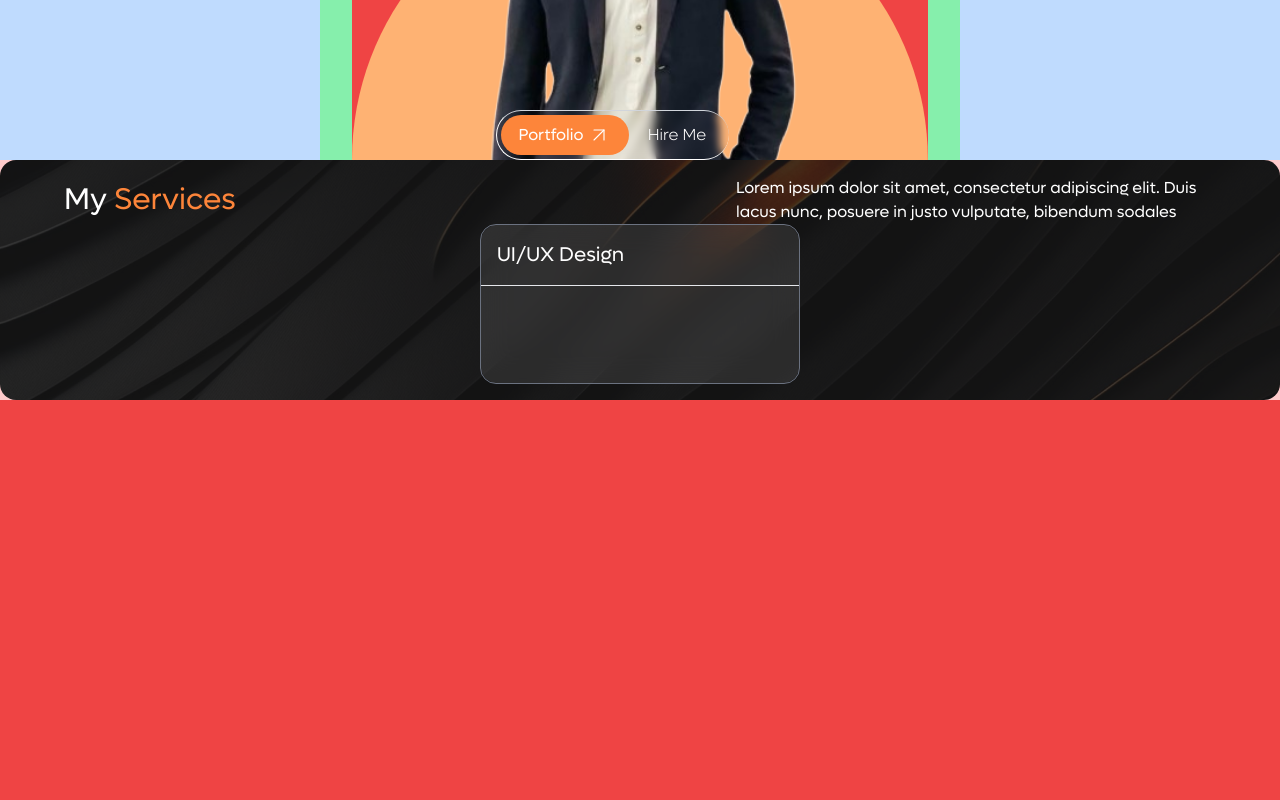
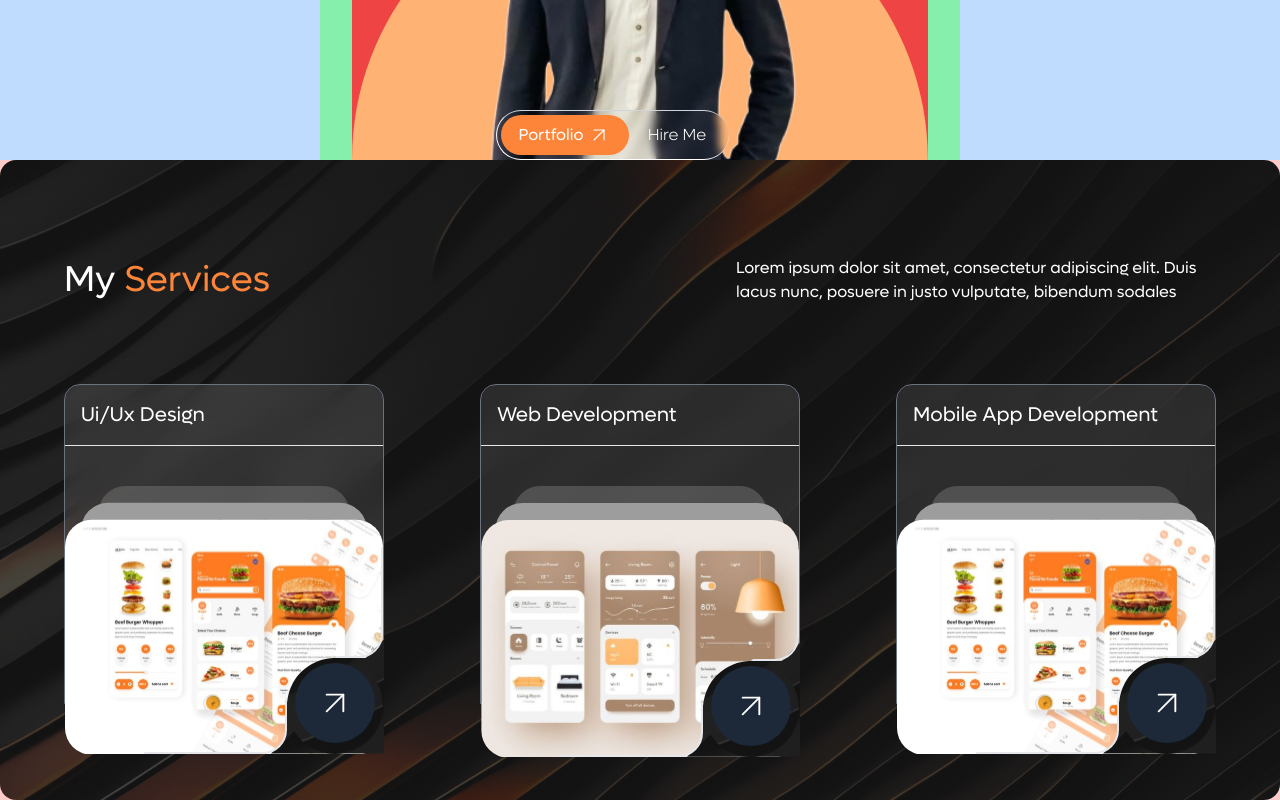
Before and after one commit to abdulrafey01/my-portfolio, a Next.js app: page / in a window 1280 px wide. Shown: the part 536-1336 px from the top of the page. Before the commit the page ends 936 px from the top, so only its background shows below. Built offline with nearby package versions, Linux system fonts and the light colour scheme.

Commit message:
Service card animation and deisgn done

```diff
--- a/src/app/components/Service.tsx
+++ b/src/app/components/Service.tsx
@@ -1,15 +1,97 @@
-import React from "react";
+"use client";
+import Image from "next/image";
+import React, { useEffect } from "react";
+import LinkArrow from "./Svgs/LinkArrow";
+import ServiceBg from "../assets/ServiceBackground.png";
+import { motion } from "motion/react";
 
-type Props = {};
+type Props = {
+  title: string;
+  img: string;
+};
 
-const Service = (props: Props) => {
+const Service = ({ title, img }: Props) => {
+  const [isHovered, setIsHovered] = React.useState(false);
+  const [containerOverflowHidden, setContainerOverflowHidden] =
+    React.useState(false);
+
+  useEffect(() => {
+    if (isHovered) {
+      setContainerOverflowHidden(true);
+    }
+    if (!isHovered) {
+      setTimeout(() => {
+        setContainerOverflowHidden(false);
+      }, 100);
+    }
+  }, [isHovered]);
+
   return (
-    <div className="bg-transparent border-gray-500 border backdrop-blur-lg rounded-2xl h-40 w-80">
+    <motion.div
+      onHoverStart={() => setIsHovered(true)}
+      onHoverEnd={() => setIsHovered(false)}
+      whileHover={{ backgroundColor: "#FD853A" }}
+      className="relative border-gray-500 border backdrop-blur-lg rounded-t-2xl w-80 h-80"
+    >
       <div className="absolute -z-10 bg-white opacity-10 w-full h-full rounded-2xl"></div>
-      <p className="text-xl  py-4 px-4">UI/UX Design </p>
+      <p className="text-xl  py-4 px-4">{title} </p>
       {/* underline */}
       <hr />
-    </div>
+      <motion.div
+        // on scale image on hover border shows due to overflow hidden therefore conditionally controlling overflow
+        animate={{
+          overflow: containerOverflowHidden ? "hidden" : "visible",
+        }}
+        className="relative w-full border-transparent  rounded-b-2xl"
+      >
+        <motion.div animate={{ scale: isHovered ? 1.1 : 1 }}>
+          <Image className="mt-10" src={img} alt="" />
+        </motion.div>
+        <div
+          style={{
+            borderBottomLeftRadius: "0px",
+          }}
+          className="w-12 z-10 h-28  bg-transparent border-2 border-t-transparent border-l-transparent   rounded-b-3xl  absolute right-0  bottom-24"
+        ></div>
+        <div
+          style={{
+            borderBottomLeftRadius: "0px",
+          }}
+          className="w-36 z-10  h-14  bg-transparent  border-2 border-t-transparent border-l-transparent  rounded-b-3xl   absolute right-24  bottom-0"
+        ></div>
+        <div
+          style={{
+            backgroundImage: `url(${ServiceBg.src})`,
+            clipPath: "polygon(100% 0, 0% 100%, 100% 100%)",
+          }}
+          className="absolute bottom-[0px] -right-[1px] w-[113px] h-[114px]"
+        ></div>
+        <div
+          style={{
+            backgroundImage: `url(${ServiceBg.src})`,
+            clipPath: "polygon(0 56%, 58% 0, 100% 0, 0 100%)",
+          }}
+          className=" absolute bottom-[13px] right-[15px] w-[83px] h-[83px]"
+        ></div>
+        <div
+          style={{
+            backgroundImage: `url(${ServiceBg.src})`,
+          }}
+          className=" w-24 h-24 absolute rounded-full bottom-0 right-0 flex justify-center items-center"
+        >
+          <motion.div
+            animate={{
+              backgroundColor: isHovered ? "#FD853A" : "#1D2939",
+              translateY: isHovered ? "5px" : "-3px",
+            }}
+            transition={{ duration: 0.1 }}
+            className="w-20 h-20 rounded-full  flex justify-center items-center"
+          >
+            <LinkArrow className="w-10 h-10" />
+          </motion.div>
+        </div>
+      </motion.div>
+    </motion.div>
   );
 };
 
--- a/src/app/components/ServiceSection.tsx
+++ b/src/app/components/ServiceSection.tsx
@@ -1,6 +1,9 @@
 import React from "react";
 import Service from "./Service";
 import ServiceBg from "../assets/ServiceBackground.png";
+import WebDevServiceImg from "@/app/components/Svgs/WebDevService.svg";
+import UiUxServiceImg from "@/app/components/Svgs/UiUxService.svg";
+
 type Props = {};
 
 const ServiceSection = (props: Props) => {
@@ -8,11 +11,11 @@ const ServiceSection = (props: Props) => {
     // z-10 to make it on top of bgPattern
     <div
       style={{ backgroundImage: `url(${ServiceBg.src})` }}
-      className={` text-white z-10 w-full rounded-2xl py-4 px-[4rem]`}
+      className={` text-white z-10 w-full rounded-2xl py-4 px-[4rem] h-[40rem] flex flex-col justify-center items-center gap-12`}
     >
       {/* First container */}
-      <div className="flex justify-between items-center ">
-        <p className="text-3xl">
+      <div className="flex justify-between items-center w-full mb-8">
+        <p className="text-4xl">
           My <span className="text-primary">Services</span>
         </p>
         <p className="w-[30rem]">
@@ -21,8 +24,10 @@ const ServiceSection = (props: Props) => {
         </p>
       </div>
       {/* Second Container */}
-      <div className=" flex justify-center items-center">
-        <Service />
+      <div className=" flex justify-between items-start   w-full">
+        <Service title="Ui/Ux Design" img={WebDevServiceImg} />
+        <Service title="Web Development" img={UiUxServiceImg} />
+        <Service title="Mobile App Development" img={WebDevServiceImg} />
       </div>
     </div>
   );
```
Also changed, not shown: src/app/components/Svgs/UiUxService.svg (added), src/app/components/Svgs/WebDevService.svg (added).
